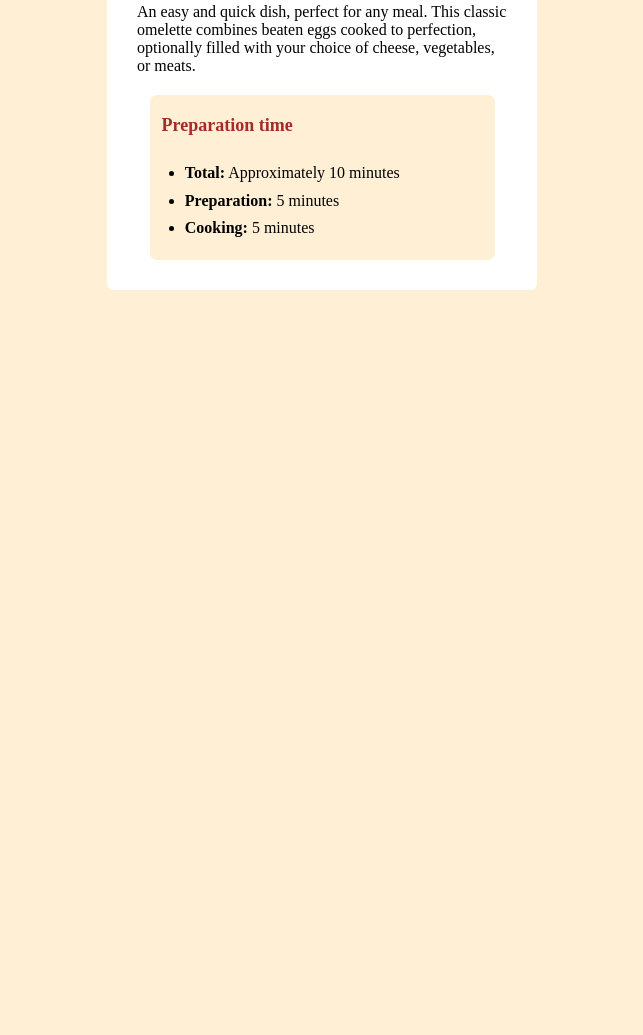
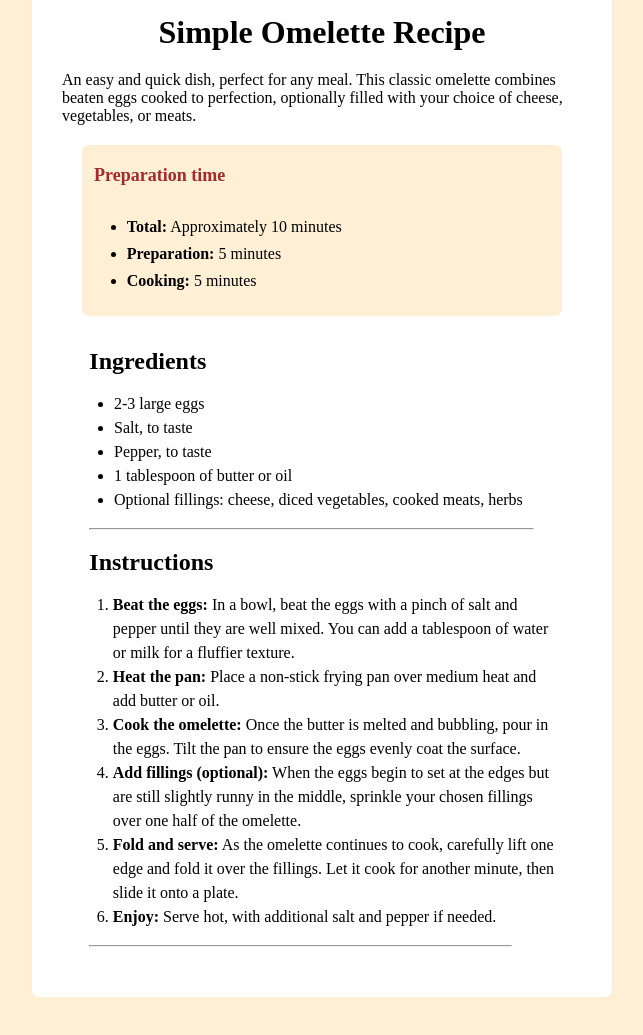
Before and after one commit to leoGomesss/projeto1, a plain HTML site: page index.html in a window 1280 px wide. Shown: the part 363-1398 px from the top of the page, without its empty margins (318-961 px from the left). Before the commit the page ends 800 px from the top, so only its background shows below. Drawn offline with Linux system fonts and the light colour scheme.

Commit message:
28122024

```diff
--- a/estilo.css
+++ b/estilo.css
@@ -26,7 +26,7 @@ h4 {
     justify-content: center;
     align-items: center;
     gap: 20px;
-    width: 370px;
+    width: 520px;
     padding: 30px;
     min-width: 320px;
     background: #fff;
@@ -63,3 +63,27 @@ h4 {
     padding: 2% 0 2% 7%;
     line-height: 1.7em;
 }
+.segunda-lista {
+
+    display: flex;
+    flex-direction: column;
+    justify-content: center;
+    align-items: baseline ;
+    width: 95%;
+    margin-left: 2.7%;
+    padding: 12px 12px 10px 0px;
+    gap: 7px;
+    border-radius: 7px;
+}
+.segunda-lista ul{
+    padding: 2% 0 2% 5%;
+    line-height: 1.5em;
+}
+.segunda-lista ol{
+    padding: 2% 0 2% 5%;
+    line-height: 1.5em;
+}
+.linha {
+    width: 90%;
+
+}
--- a/index.html
+++ b/index.html
@@ -4,6 +4,7 @@
     <meta charset="UTF-8" />
     <meta name="viewport" content="width=device-width, initial-scale=1.0" />
     <title>Simple Omelette</title>
+    <link rel="shortcut icon" href="Imagens/favicon-32x32.png" type="image/x-icon">
     <link rel="stylesheet" href="estilo.css" />
   </head>
   <body>
@@ -26,6 +27,46 @@
             <li><span>Cooking:</span> 5 minutes</li>
           </ul>
         </div>
+        <div class="segunda-lista">
+          <h2>Ingredients</h2>
+            <ul>
+              <li>2-3 large eggs</li>
+              <li>Salt, to taste</li>
+              <li>Pepper, to taste</li>
+              <li>1 tablespoon of butter or oil</li>
+              <li>Optional fillings: cheese, diced vegetables, cooked meats, herbs</li>
+            </ul>
+            <div class="linha">
+              <hr>
+            </div>
+            <div class="segunda-lista">
+              <h2>Instructions</h2>
+                <ol>
+                  <li><span>Beat the eggs:</span> In a bowl, beat the eggs with a pinch of
+                    salt and pepper until they are well mixed.
+                    You can add a tablespoon of water or milk for a fluffier texture.
+                  </li>
+                  <li><span>Heat the pan:</span> Place a non-stick frying pan over medium
+                  heat and add butter or oil.
+                  </li>
+                  <li><span>Cook the omelette:</span> Once the butter is melted and
+                    bubbling, pour in the eggs. Tilt the pan to ensure
+                    the eggs evenly coat the surface.</li>
+                  <li><span>Add fillings (optional):</span> When the eggs begin to set at
+                    the edges but are still slightly runny in the
+                    middle, sprinkle your chosen fillings over one half of the omelette.
+                  </li>
+                  <li><span>Fold and serve:</span> As the omelette continues to cook,
+                    carefully lift one edge and fold it over the
+                    fillings. Let it cook for another minute, then slide it onto a plate.
+                  </li>
+                  <li><span>Enjoy:</span> Serve hot, with additional salt and pepper if
+                    needed.</li>
+                </ol>
+                <div class="linha">
+                  <hr>
+                </div>
+        </div>
       </div>
     </div>
   </body>
```
